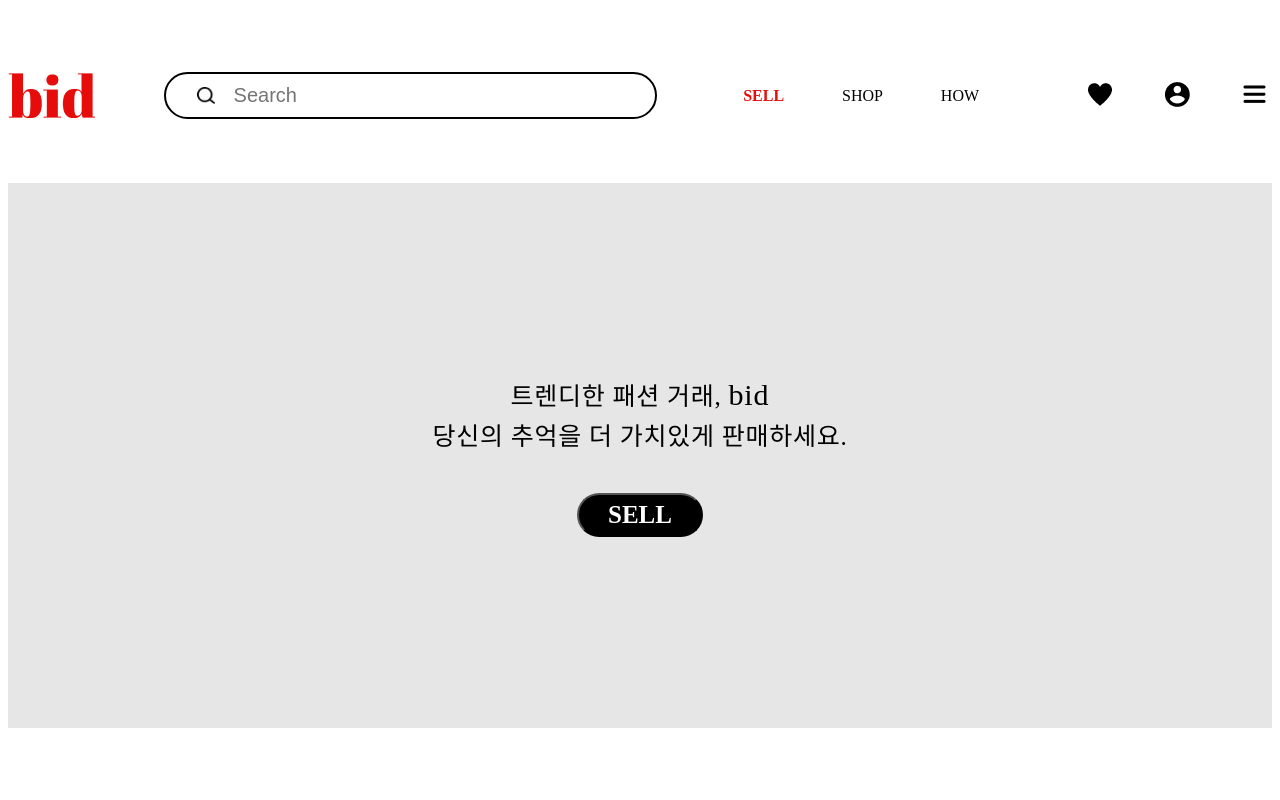
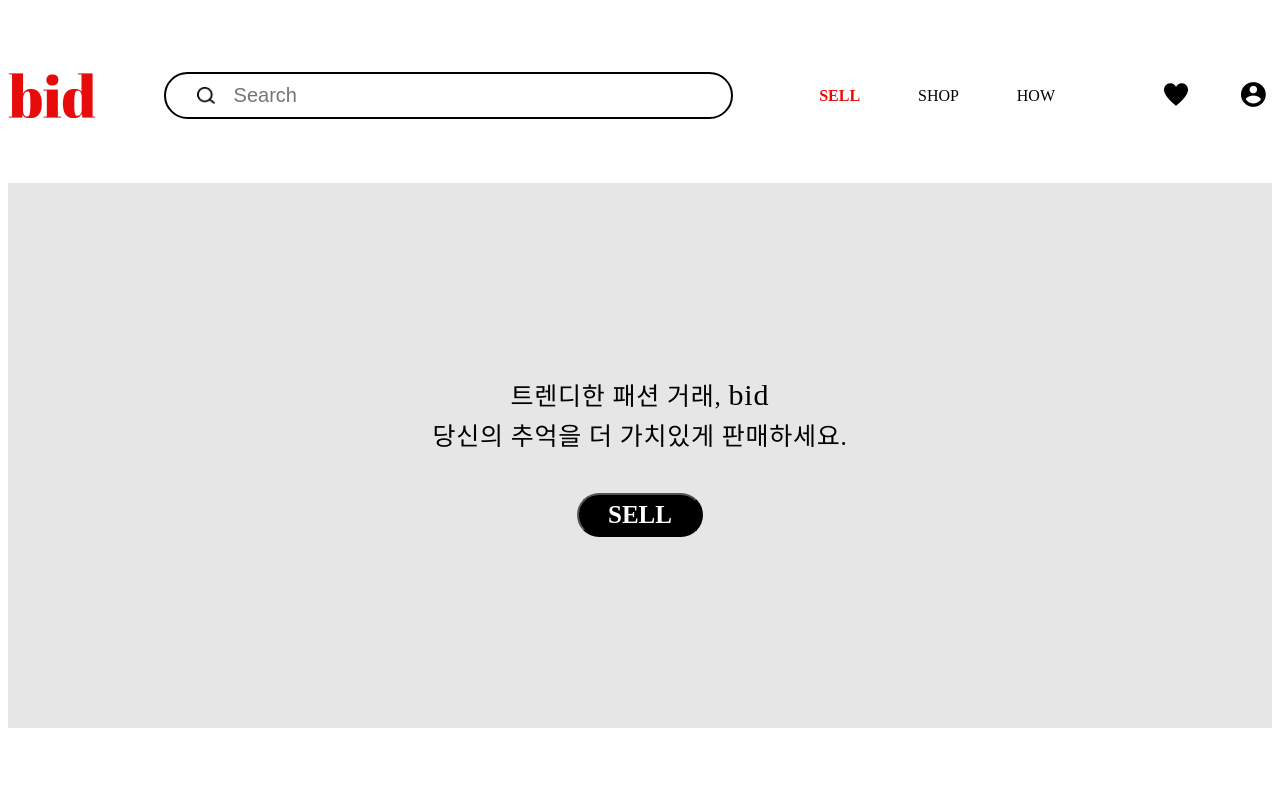
Before and after one commit to Bid-5th-umc/Frontend, a React (Create React App) app in the folder bid-web/: page / in a window 1280 px wide. Shown: the top 800 px of the page. Built offline with nearby package versions, Linux system fonts and the light colour scheme.

Commit message:
[Initial Setting] Header Menu 버튼 삭제

```diff
--- a/bid-web/src/Components/Layout/Header/MypageBar.js
+++ b/bid-web/src/Components/Layout/Header/MypageBar.js
@@ -18,7 +18,6 @@ const MypageBar = () => {
   const mypageData = [
     { id: "/like", image: "image/Like.png", name: "Like" },
     { id: "/login", image: "image/Mypage.png", name: "Mypage" },
-    { id: "/menu", image: "image/Menu.png", name: "Menu" }
   ];
 
   const handleMypageClick = () => {
```
Also changed, not shown: bid-web/public/image/Menu.png (deleted), 1 other file (tests, documents, lock files or other folders).
